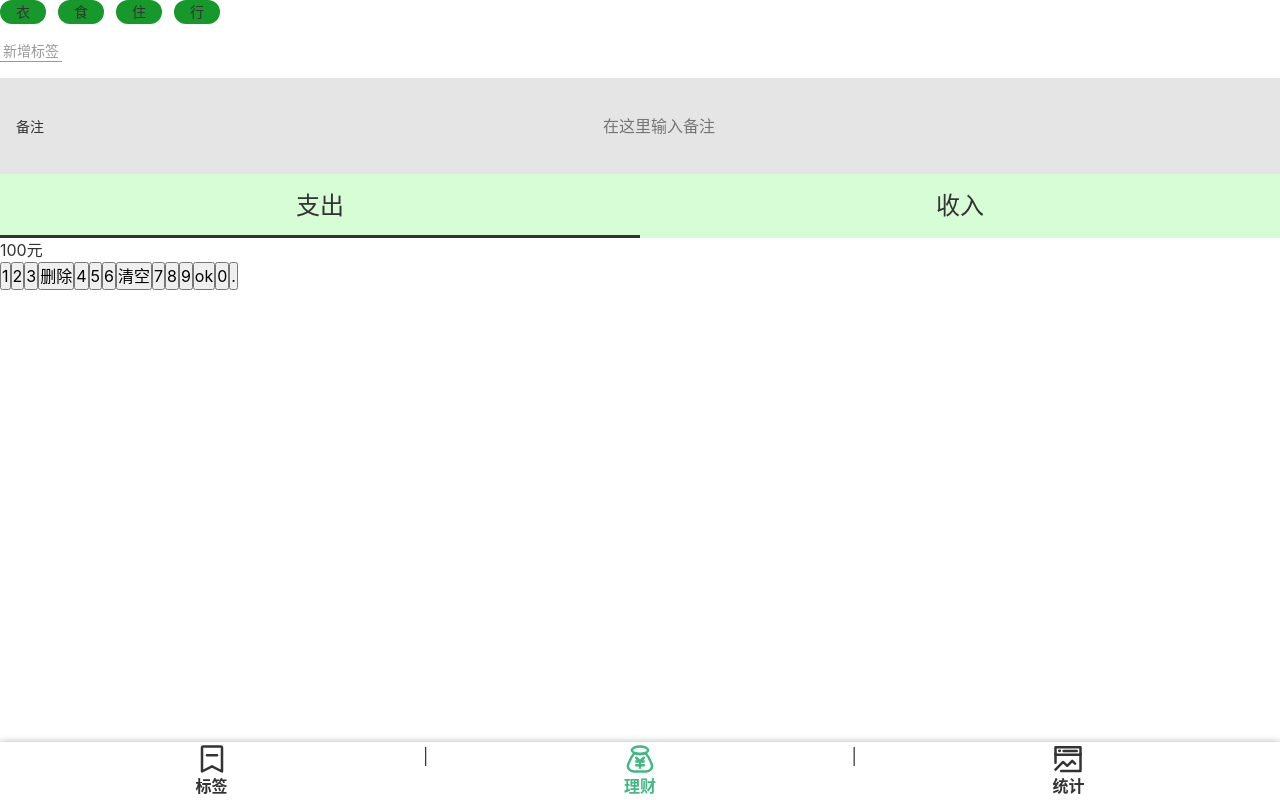
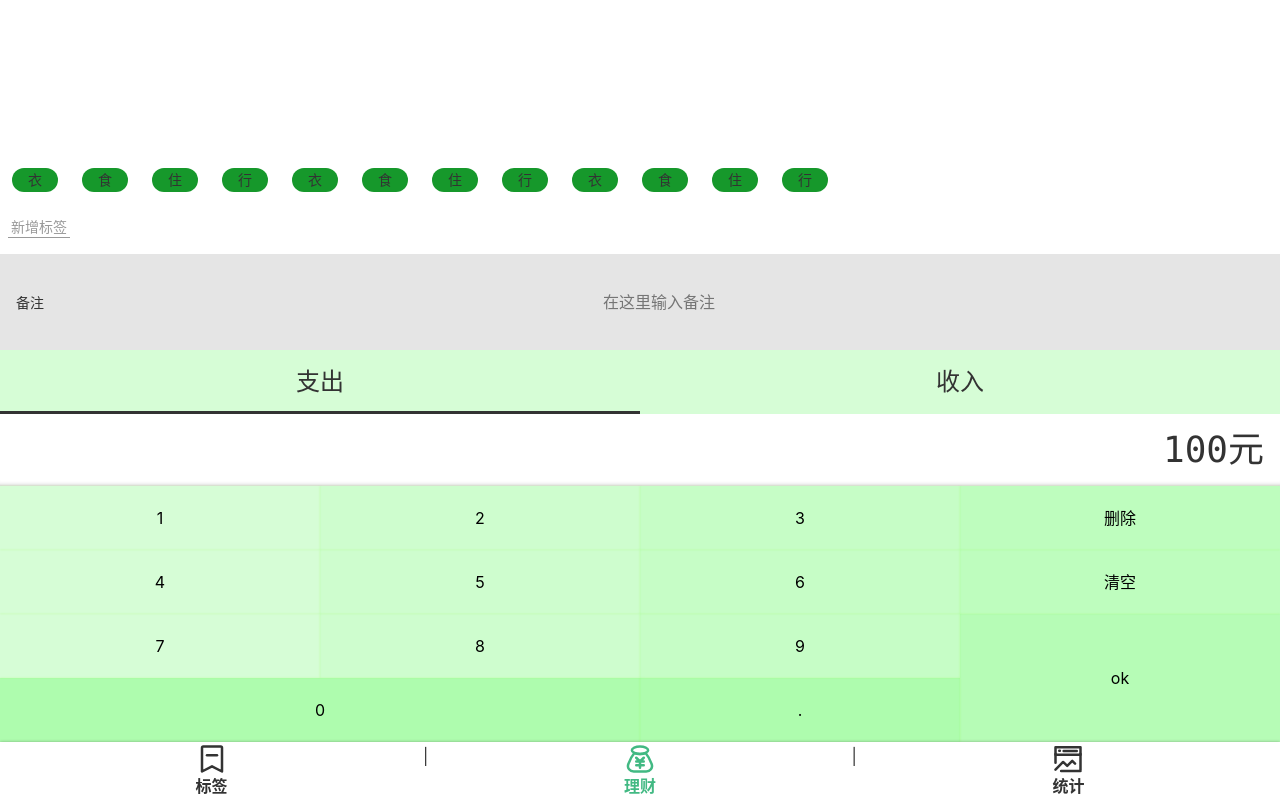
Before and after one commit to yshinu/wcmoney, a Vue app: page /#/money in a window 1280 px wide. Built offline with nearby package versions, Linux system fonts and the light colour scheme.

Commit message:
完成money样式，具体个性化后面加

```diff
--- a/src/assets/style.scss
+++ b/src/assets/style.scss
@@ -1,3 +1,10 @@
 $font-hei :  -apple-system, "Noto Sans", "Helvetica Neue", Helvetica, "Nimbus Sans L", Arial, "Liberation Sans", "PingFang SC", "Hiragino Sans GB", "Noto Sans CJK SC", "Source Han Sans SC", "Source Han Sans CN", "Microsoft YaHei", "Wenquanyi Micro Hei", "WenQuanYi Zen Hei", "ST Heiti", SimHei, "WenQuanYi Zen Hei Sharp", sans-serif;
 $font-kai : Baskerville, Georgia, "Liberation Serif", "Kaiti SC", STKaiti, "AR PL UKai CN", "AR PL UKai HK", "AR PL UKai TW", "AR PL UKai TW MBE", "AR PL KaitiM GB", KaiTi, KaiTi_GB2312, DFKai-SB, "TW\-Kai", serif;
 $font-song : Georgia, "Nimbus Roman No9 L", "Songti SC", "Noto Serif CJK SC", "Source Han Serif SC", "Source Han Serif CN", STSong, "AR PL New Sung", "AR PL SungtiL GB", NSimSun, SimSun, "TW\-Sung", "WenQuanYi Bitmap Song", "AR PL UMing CN", "AR PL UMing HK", "AR PL UMing TW", "AR PL UMing TW MBE", PMingLiU, MingLiU, serif;
+%clearFix{
+  &::after{
+    content: '';
+    display: block;
+    clear: both;
+  }
+}
--- a/src/components/Layout.vue
+++ b/src/components/Layout.vue
@@ -1,16 +1,21 @@
 <template>
-    <div class="nav-wrapper">
-        <div class="content">
+    <div class="layout-wrapper">
+        <div class="content" :class="classPrefix && `${classPrefix}-content`">
           <slot></slot>
         </div>
         <Nav/>
     </div>
 </template>
 
-
+<script lang="ts">
+export default {
+    name:'Layout',
+    props:['classPrefix']
+}
+</script>
 
 <style lang="scss" scoped>
-.nav-wrapper {
+.layout-wrapper {
   display: flex;
   flex-direction: column;
   height: 100vh;
--- a/src/components/Nav.vue
+++ b/src/components/Nav.vue
@@ -40,7 +40,7 @@
 
 nav{
     display: flex;
-    box-shadow: 0 0 7px rgba(0,0,0,0.3);
+    box-shadow: 0 0 3px rgba(0,0,0,0.3);
     padding: 2px 0;
     > .item{
         display: flex;
--- a/src/views/Labels.vue
+++ b/src/views/Labels.vue
@@ -1,7 +1,6 @@
 <template>
         <layout>
-        <span>
-            lable.vue
+        <span>labels.vue
         </span>
         </layout>
 </template>
--- a/src/views/Money.vue
+++ b/src/views/Money.vue
@@ -1,15 +1,24 @@
 <template>
-    <layout>
+    <layout class-prefix="layout">
         <div class="tags">
+            <div class="new">
+                <button>新增标签</button>
+            </div>
             <ul class="current">
                 <li>衣</li>
                 <li>食</li>
                 <li>住</li>
                 <li>行</li>
+                <li>衣</li>
+                <li>食</li>
+                <li>住</li>
+                <li>行</li>
+                <li>衣</li>
+                <li>食</li>
+                <li>住</li>
+                <li>行</li>
+
             </ul>
-            <div class="new">
-                <button>新增标签</button>
-            </div>
         </div>
         <div>
             <label class="notes">
@@ -37,9 +46,9 @@
             <button>7</button>
             <button>8</button>
             <button>9</button>
-            <button>ok</button>
-            <button>0</button>
-            <button>.</button>
+            <button class="ok">ok</button>
+            <button class="zero">0</button>
+            <button >.</button>
         </div>
         </div>
 
@@ -58,21 +67,25 @@
 <style lang="scss" scoped>
 @import "~@/assets/style.scss";
 .tags{
+    display: flex;
+    flex-direction: column-reverse;
+    flex: 1;
     font-size: 14px;
     > .current{
+        flex-wrap: wrap;
         display: flex;
         li{
             background: #16982b;
             height: 24px;
             border-radius: 12px;
             padding: 0 16px;
-            margin-right:12px;
+            margin:8px 12px;
             line-height: 24px;
         }
 
     }
     > .new {
-        margin: 16px 0;
+        margin: 16px 8px;
         button {
             border: none;
             background: transparent;
@@ -125,4 +138,57 @@
         }
     }
 }
+.numberPad{
+    .output{
+        font-size: 36px;
+        font-family: Consolas,monospace;
+        padding: 9px 16px;
+        text-align: right;
+        box-shadow: inset 0 -5px 5px -5px rgba(0,0,0,0.3);
+    }
+    .buttons{
+        @extend %clearFix;
+        > button{
+            float: left;
+            width: 25%;
+            height: 8vh;
+            background: transparent;
+            border: none;
+            box-shadow: 0 0 2px rgba(124,252,0,0.2);
+            $bg:rgba(152,251,152,0.4);
+            &.ok{
+                height: 16vh;
+                float: right;
+            }
+            &.zero{
+                width: 25*2%;
+            }
+            &:nth-child(1),&:nth-child(5),&:nth-child(9){
+                background: $bg;
+            }
+            &:nth-child(2),&:nth-child(6),&:nth-child(10){
+                background: darken($bg,4%);
+            }
+            &:nth-child(3),&:nth-child(7),&:nth-child(11){
+                background: darken($bg,8%);
+            }
+            &:nth-child(4),&:nth-child(8){
+                background: darken($bg,12%);
+            }
+            &:nth-child(12){
+                background: darken($bg,16%);
+            }
+            &:nth-child(13),&:nth-child(14){
+                background: darken($bg,20%);
+            }
+        }
+    }
+}
 </style>
+<style lang="scss">
+.layout-content{
+    display: flex;
+    flex-direction: column;
+}
+
+</style>
```
